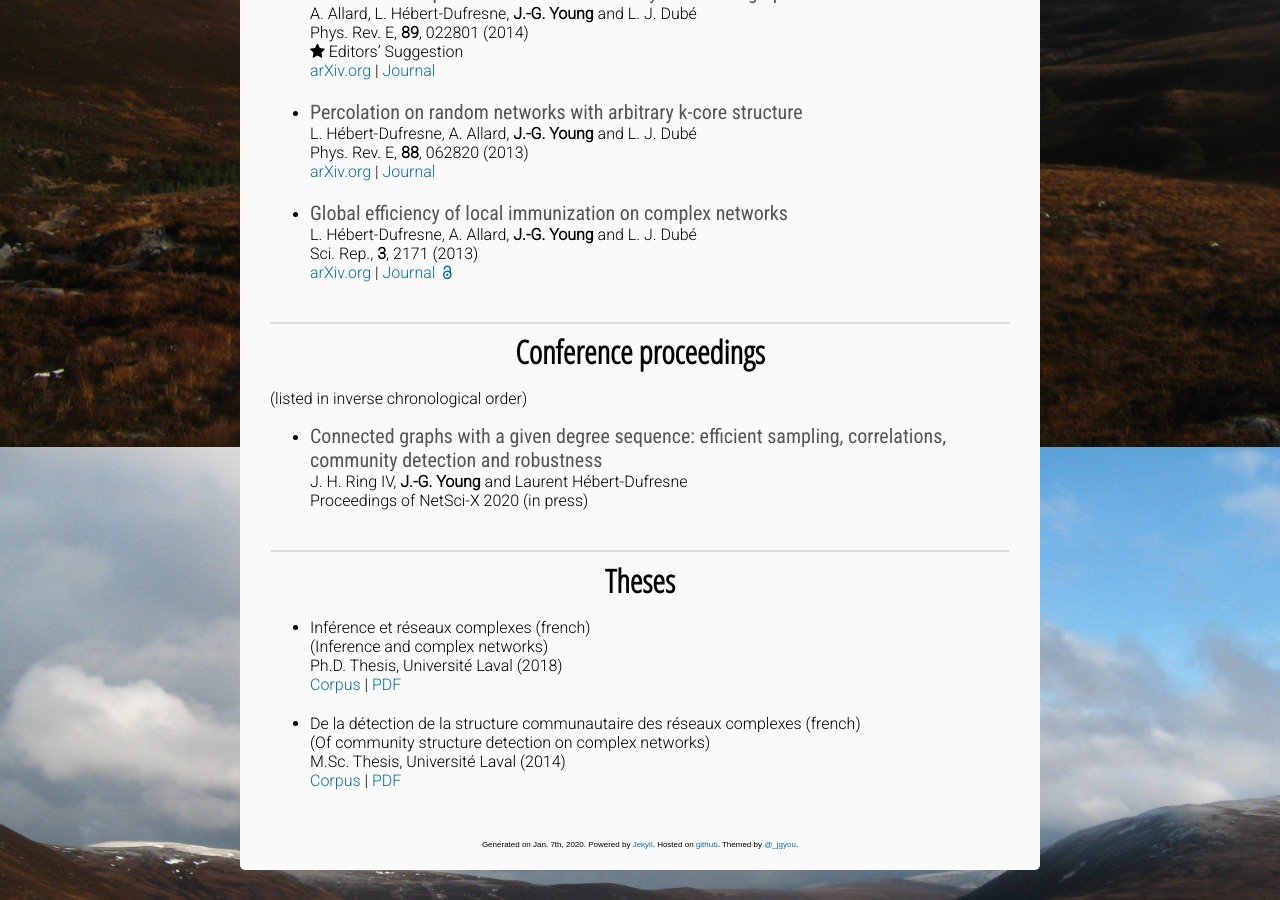
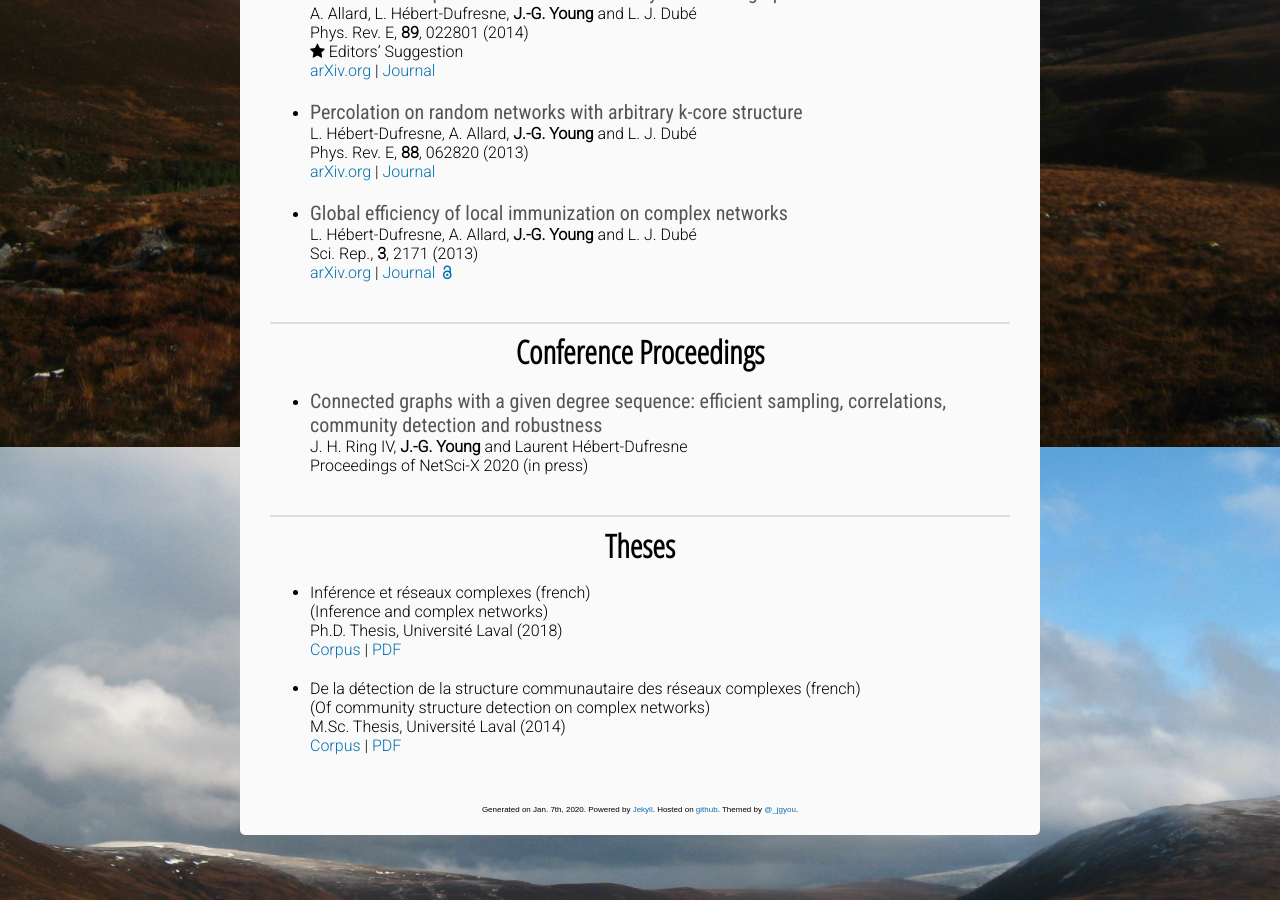
Before and after one commit to jg-you/jg-you.github.io, a Jekyll site: the page built from publications.md, in a window 1280 px wide and 900 px high, scrolled down 2433 px. Built offline with Jekyll 4.4.1, drawn with Linux system fonts in a browser that asks for light colours; some web fonts are replaced; comment, search, counter and statistics services are not loaded.

Commit message:
Update publications.md

```diff
--- a/publications.md
+++ b/publications.md
@@ -117,9 +117,8 @@ Sci. Rep., **3**, 2171 (2013)<br/>
 
 <span id="nav-proceedings"></span>
 
-## Conference proceedings
+## Conference Proceedings
 
-<p>(listed in inverse chronological order)</p>
 
 * <span class="pub-title">Connected graphs with a given degree sequence: efficient sampling, correlations, community detection and robustness</span><br/>
 J. H. Ring IV, **J.-G. Young** and Laurent Hébert-Dufresne <br/>
```
